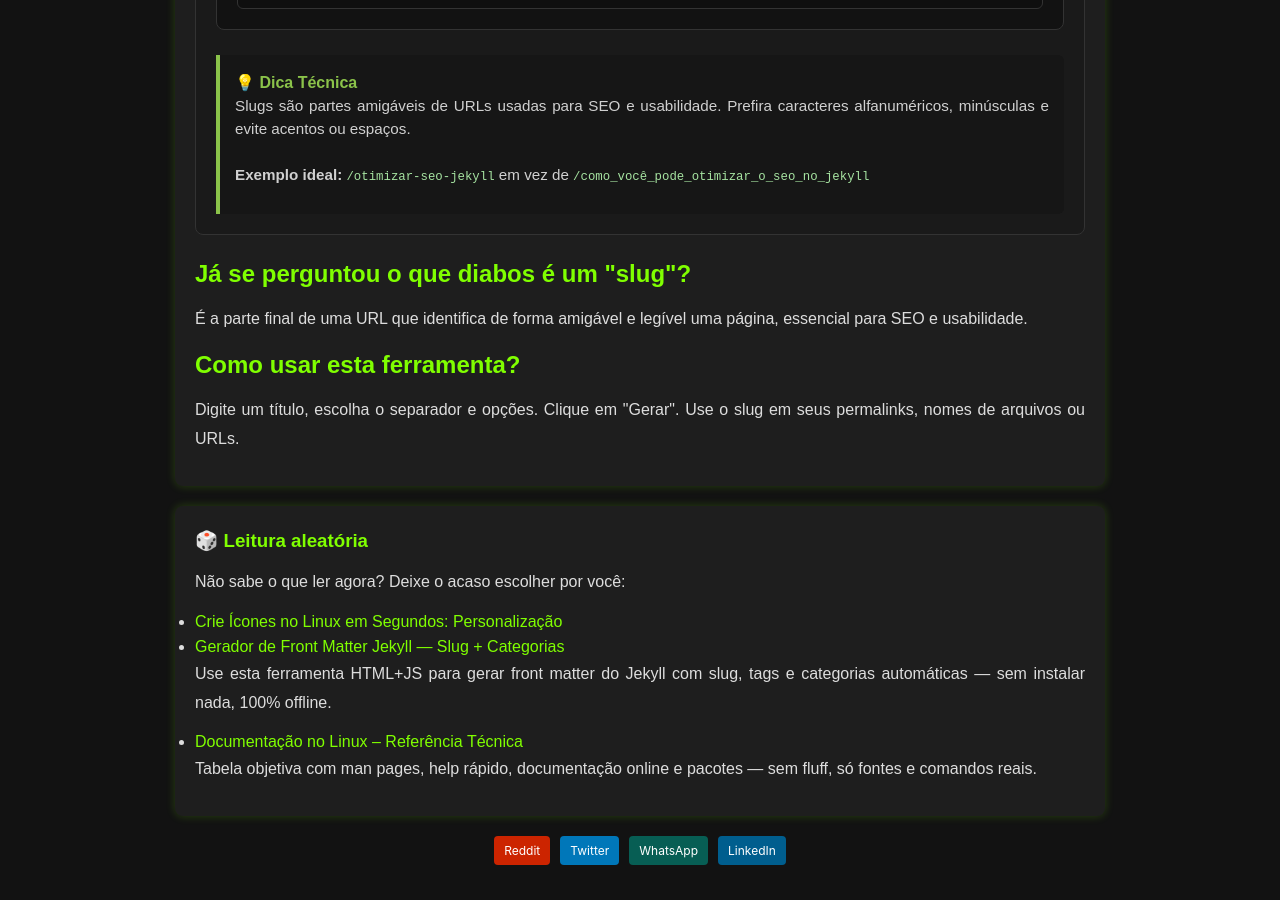
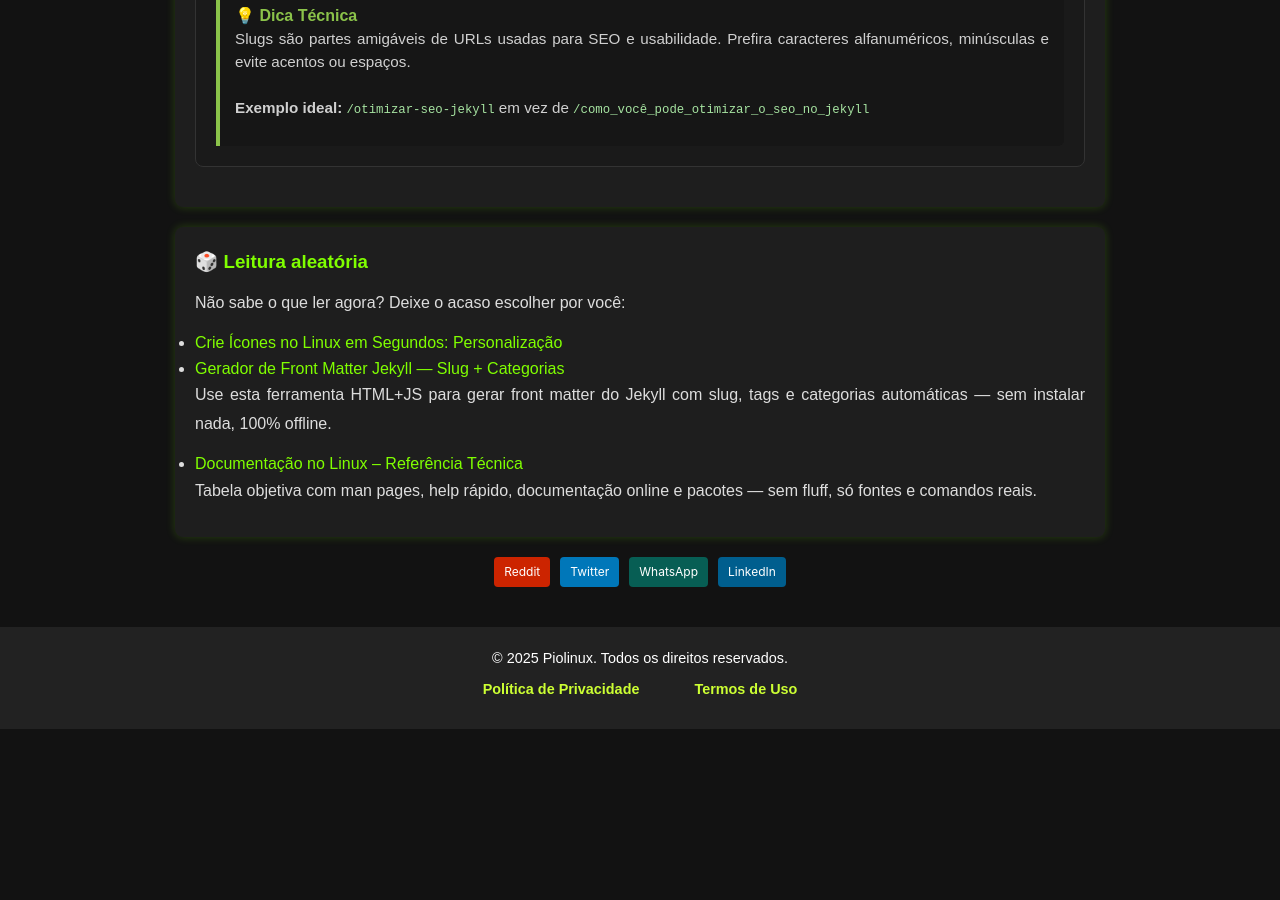
Before and after one commit to Piolinux/piolinux-site, a Jekyll site: the page built from _pages/_tools/gerador-de-url-amigavel-slug-para-seo-jekyll-blogs.html, in a window 1280 px wide and 900 px high, scrolled down 1232 px. Built offline with Jekyll 4.4.1, drawn with Linux system fonts in a browser that asks for light colours; after the commit the page ends 1961 px from its top, so only the background shows below that; some of the changed text lies outside the part shown.

Commit message:
Update gerador-de-url-amigavel-slug-para-seo-jekyll-blogs.html

```diff
--- a/_pages/_tools/gerador-de-url-amigavel-slug-para-seo-jekyll-blogs.html
+++ b/_pages/_tools/gerador-de-url-amigavel-slug-para-seo-jekyll-blogs.html
@@ -86,13 +86,7 @@ tags: [slug, url, seo, jekyll, blog, permalink, amigavel, ferramenta]
     </div>
   </div>
 
-<div class="seo-content">
-    <h2> Já se perguntou o que diabos é um "slug"?</h2>
-    <p>É a parte final de uma URL que identifica de forma amigável e legível uma página, essencial para SEO e usabilidade.</p>
-    <h2>Como usar esta ferramenta?</h2>
-    <p>Digite um título, escolha o separador e opções. Clique em "Gerar". Use o slug em seus permalinks, nomes de arquivos ou URLs.</p>
 
-  </div>
 
 
 
```
